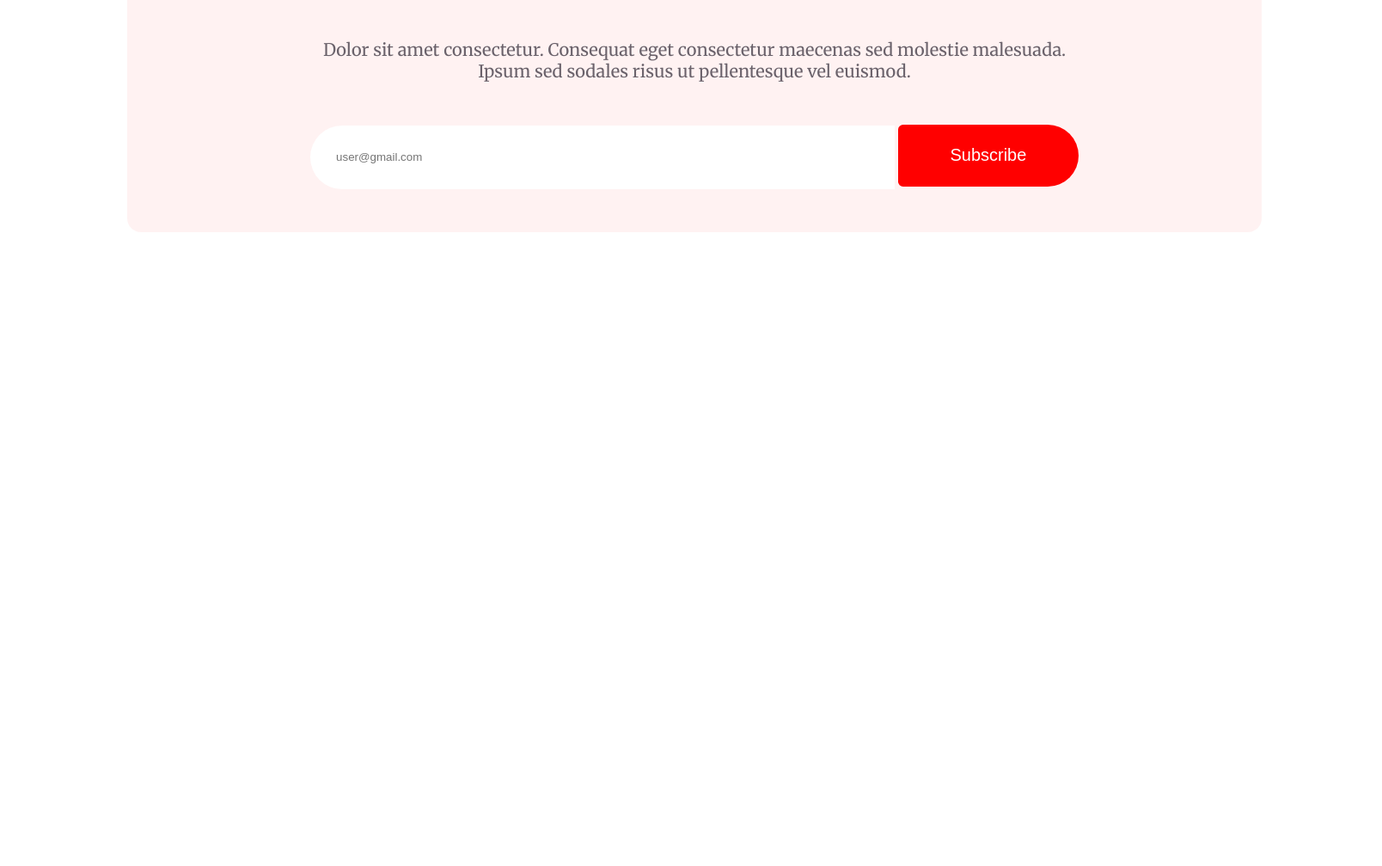
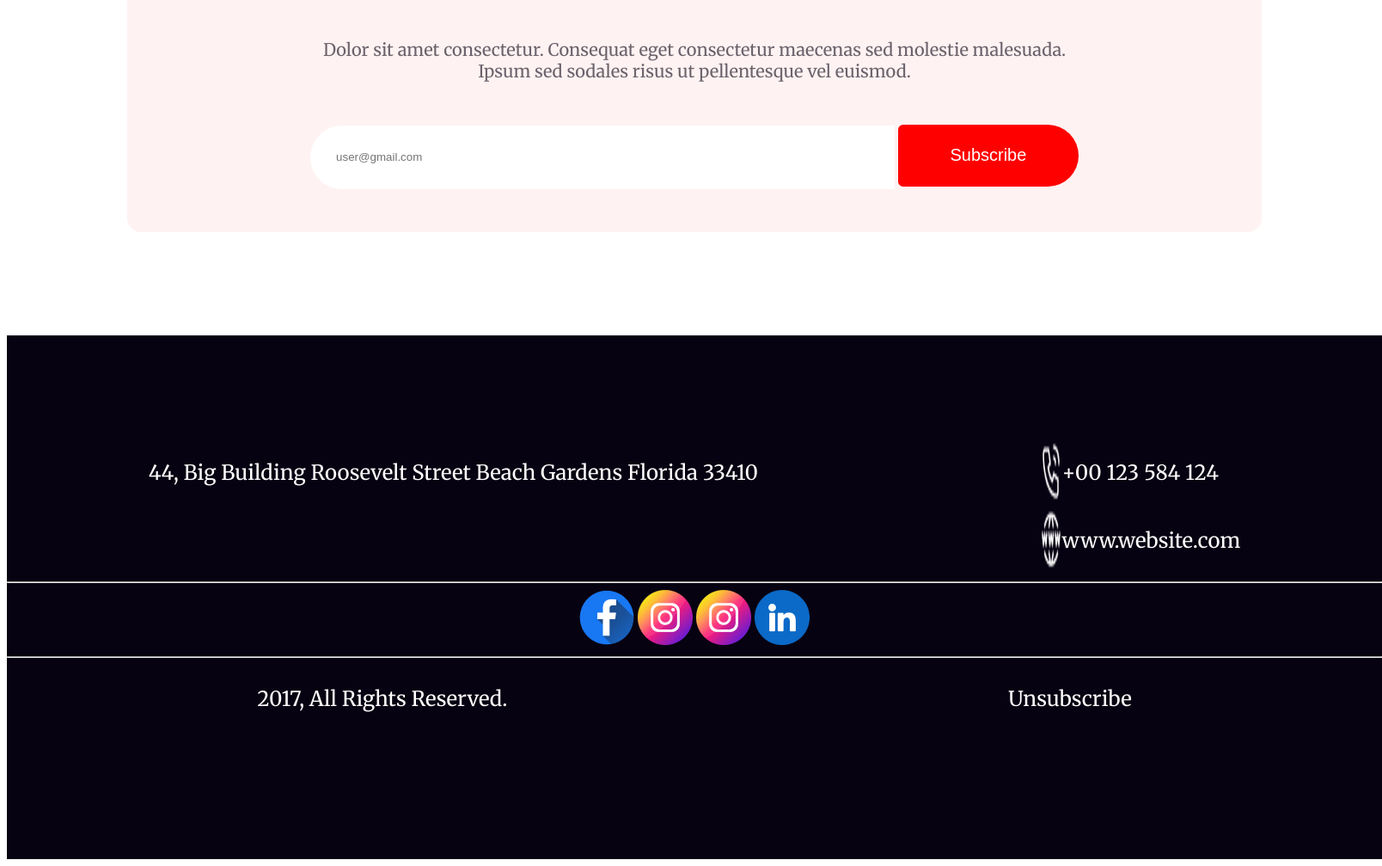
Before and after one commit to jahidhasan676196/new-year-project, a plain HTML site: page index.html in a window 1280 px wide. Shown: the part 5339-6346 px from the top of the page at 86% size, 1608 px wide, since content can reach past the window. Before the commit the page ends 5617 px from the top, so only its background shows below. Drawn offline with Linux system fonts and the light colour scheme.

Commit message:
added the main section

```diff
--- a/index.html
+++ b/index.html
@@ -85,8 +85,33 @@
                 </div>
             </section>
     </main>
-    <footer>
-
+    <footer class="footer-section">
+        <div class="div-main">
+            <p class="div-p">44, Big Building Roosevelt Street
+                Beach Gardens Florida 33410</p>
+            <div class="div-1">
+                <div class="div-1-1">
+                    <img src="resources/Call.png" alt="">
+                    <p>+00 123 584 124</p>
+                </div>
+                <div class="div-1-2">
+                    <img src="resources/Website.png" alt="">
+                    <p>www.website.com</p>
+                </div>
+            </div>
+        </div>
+        <hr>
+        <div class="div-2">
+            <a href=""><img src="resources/Facebook.png" alt=""></a>
+            <a href=""><img src="resources/Instagram.png" alt=""></a>
+            <a href=""><img src="resources/Instagram.png" alt=""></a>
+            <a href=""><img src="resources/Linkedin.png" alt=""></a>
+        </div>
+        <hr>
+        <div class="div-3">
+            <p>2017, All Rights Reserved.</p>
+            <p>Unsubscribe</p>
+        </div>
     </footer>
 </body>
 </html>
--- a/style/style.css
+++ b/style/style.css
@@ -237,3 +237,47 @@
     border-bottom-right-radius: 50px;
     border: none;
   }
+
+
+  /* footer section related style */
+  .footer-section{
+    background: #070211;
+    width: 1600px;
+    height: 609px;
+    margin-top: 120px;
+    text-align: center;
+
+  }
+  .div-main{
+    display: flex;
+    justify-content: space-around;
+    padding-top: 120px;
+  }
+  .div-p{
+    color: #FFF;
+    font-size: 24px;
+  }
+  /* .div-1 img{
+    width: 24px;
+    height: 24px;
+  } */
+  .div-1-1{
+    color: #FFF;
+    font-size: 24px;
+    display: flex;
+  }
+  .div-1-2{
+    color: #FFF;
+    font-size: 24px;
+    display: flex;
+  }
+  .div-2{
+    padding-left: 140px;
+    padding-right: 140px;
+  }
+  .div-3{
+    color: #FFF;
+    font-size: 24px;
+    display: flex;
+    justify-content: space-around;
+  }
```
